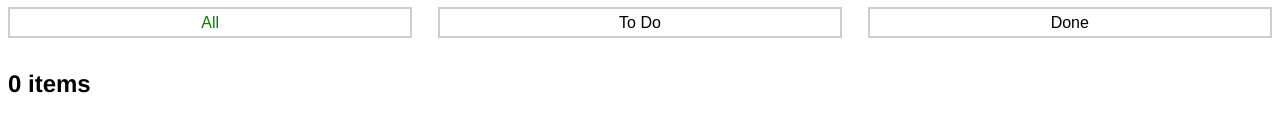
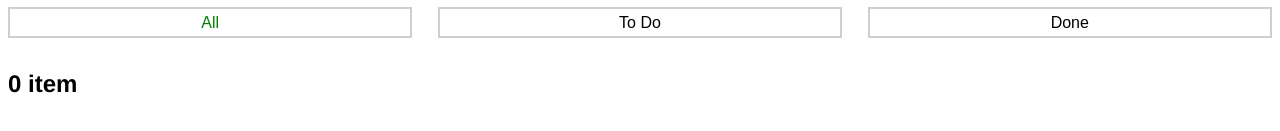
Before and after one commit to radnou/todo-angular, an Angular app: page / in a window 1280 px wide. Shown: the part 255-386 px from the top of the page. Built offline with nearby package versions, Linux system fonts and the light colour scheme.

Commit message:
🐛 fix(app.component.html): update conditional rendering for item/items text to include zero items case 🔥 remove(item.component.ts): unnecessary import of NgIf, as it's included by default in Angular's CommonModule

```diff
--- a/src/app/app.component.html
+++ b/src/app/app.component.html
@@ -33,8 +33,11 @@
 </div>
 <h2>
   {{ getItems().length }}
-  <span *ngIf="items.length === 1; else elseBlock">item</span>
-  <ng-template #elseBlock>items</ng-template>
+  @if (items.length === 0 || items.length === 1) {
+    <span>item</span>
+  } @else {
+    <span>items</span>
+  }
 </h2>
 
 <ul>
--- a/src/app/item/item.component.ts
+++ b/src/app/item/item.component.ts
@@ -1,11 +1,10 @@
 import { Component, EventEmitter, Input, Output } from '@angular/core';
 import { Item } from '../item';
-import { NgIf } from '@angular/common';
 
 @Component({
   selector: 'app-item',
   standalone: true,
-  imports: [NgIf],
+  imports: [],
   templateUrl: './item.component.html',
   styleUrl: './item.component.css',
 })
```
